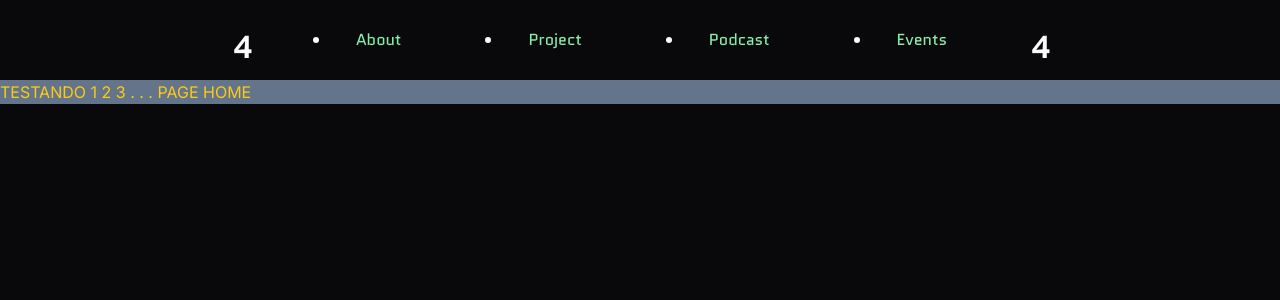
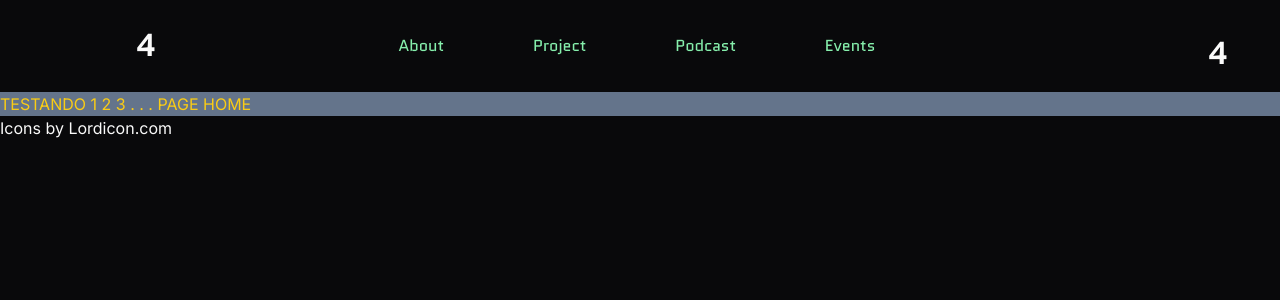
Before and after one commit to 4llves/4llvesdev, a Next.js app: page / in a window 1280 px wide. Shown: the top 300 px of the page. Built offline with nearby package versions, Linux system fonts and the light colour scheme.

Commit message:
estilizando o navbar

```diff
--- a/src/app/about/page.tsx
+++ b/src/app/about/page.tsx
@@ -6,8 +6,10 @@ import { Player } from '@lordicon/react'
 const avatar = require('../../assets/avatar.json')
 
 export default function about() {
+  // eslint-disable-next-line react-hooks/rules-of-hooks
   const [isHovered, setIsHovered] = useState(false)
 
+  // eslint-disable-next-line react-hooks/rules-of-hooks
   const playerRef = useRef<Player>(null)
 
   // eslint-disable-next-line react-hooks/rules-of-hooks
@@ -19,7 +21,7 @@ export default function about() {
 
   return (
     <div
-      className="flex w-full max-h-screen bg-slate-500"
+      className="flex w-full h-[calc(100vh-100px)] bg-slate-500"
       onMouseEnter={() => setIsHovered(true)}
       onMouseLeave={() => setIsHovered(false)}
     >
--- a/src/app/layout.tsx
+++ b/src/app/layout.tsx
@@ -2,7 +2,8 @@ import type { Metadata } from 'next'
 import { Inter } from 'next/font/google'
 import './globals.css'
 import { ReactNode } from 'react'
-import NavBar from '@/components/NavBar'
+import { NavBar } from '@/components/NavBar'
+import { Footer } from '@/components/Footer'
 
 const inter = Inter({ subsets: ['latin'] })
 
@@ -15,10 +16,11 @@ export default function RootLayout({ children }: { children: ReactNode }) {
   return (
     <html lang="en">
       <body className={inter.className}>
+        <NavBar />
         <main>
-          <NavBar />
           <div className="">{children}</div>
         </main>
+        <Footer />
       </body>
     </html>
   )
--- a/src/components/Footer.tsx
+++ b/src/components/Footer.tsx
@@ -1 +1,3 @@
-;<a href="https://lordicon.com/">Icons by Lordicon.com</a>
+export function Footer() {
+  return <a href="https://lordicon.com/">Icons by Lordicon.com</a>
+}
--- a/src/components/NavBar.tsx
+++ b/src/components/NavBar.tsx
@@ -3,7 +3,10 @@ import { routesLinks } from '@/enums/route-enums'
 import { Quantico } from 'next/font/google'
 import Link from 'next/link'
 
-import { NavigationMenuItem } from '@/components/ui/navigation-menu'
+import {
+  NavigationMenu,
+  NavigationMenuItem,
+} from '@/components/ui/navigation-menu'
 
 const quantico = Quantico({
   subsets: ['latin'],
@@ -12,26 +15,36 @@ const quantico = Quantico({
 
 const routesLinksArray = Object.values(routesLinks)
 
-export default function NavBar() {
+export function NavBar() {
   return (
     <div
-      className={`${quantico.className} flex flex-1 mx-14 items-center justify-center space-x-16 m-7 box-border`}
+      className={`${quantico.className} flex flex-1 mx-14 items-center justify-between space-x-16 m-7 box-border`}
     >
-      <Link href={routesLinks.home} className="h-5 w-4">
-        <p className="text-3xl font-bold">4</p>
+      <Link href={routesLinks.home} className="flex items-centerh-5 w-4">
+        <p className="ml-20 text-3xl font-bold">4</p>
       </Link>
 
+      <NavigationMenu className="flex justify-between max-w-lg">
         {routesLinksArray.slice(1).map((route, i) => (
-        <NavigationMenuItem key={i} className="relative capitalize">
-          <span className="group text-green-300 px-5">
-            <strong className="group-hover:inline hidden">&lt; </strong>
-            <Link href={route} legacyBehavior passHref>
+          <NavigationMenuItem
+            key={i}
+            className="flex relative capitalize justify-between"
+          >
+            <span className="group text-green-300">
+              <strong className="group-hover:text-green-300 text-transparent">
+                &lt;{' '}
+              </strong>
+              <Link href={route} legacyBehavior passHref className="">
                 {route}
               </Link>
-            <strong className="group-hover:inline hidden"> /&gt;</strong>
+              <strong className="group-hover:text-green-300 text-transparent">
+                {' '}
+                /&gt;
+              </strong>
             </span>
           </NavigationMenuItem>
         ))}
+      </NavigationMenu>
 
       <Link href={routesLinks.home} className="h-5 w-4">
         <p className="text-3xl font-bold">4</p>
--- a/src/components/PlayOnce.tsx
+++ b/src/components/PlayOnce.tsx
@@ -3,7 +3,7 @@ import { Player } from '@lordicon/react'
 
 import ICON from '../assets/lock.json'
 
-export default function PlayOnce() {
+export function PlayOnce() {
   const playerRef = useRef<Player>(null)
 
   useEffect(() => {
```
Lines whose indentation alone changed are shown as unchanged.
